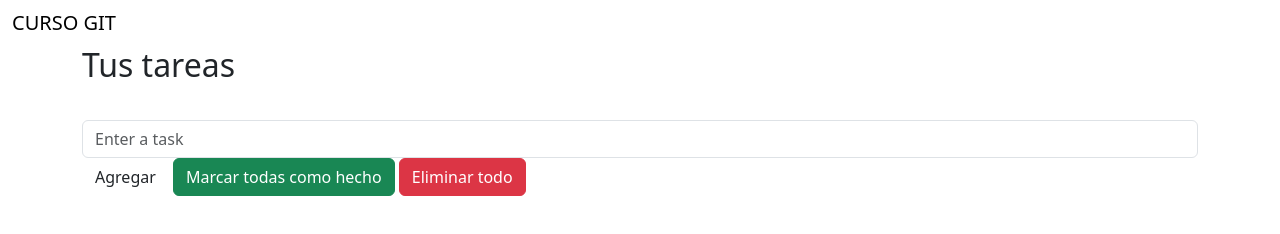
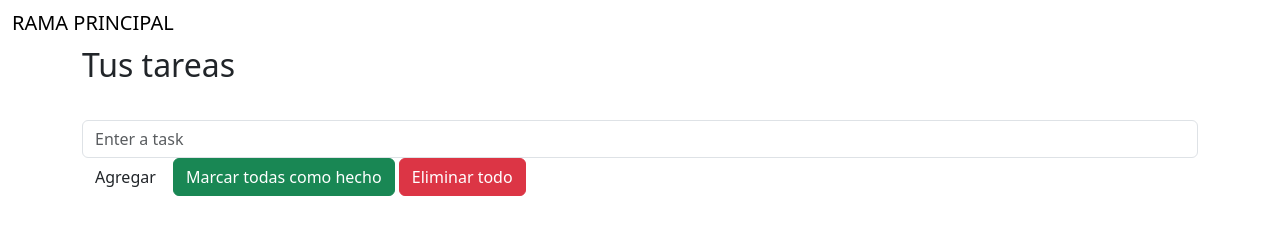
Before and after one commit to Bryan2801/Git_GitHub, a website: page index.html in a window 1280 px wide. Drawn offline with nearby package versions, Linux system fonts and the light colour scheme.

Commit message:
Se modifico el nombre del nav

```diff
--- a/index.html
+++ b/index.html
@@ -12,7 +12,7 @@
     <nav class="navbar navbar-default">
         <div class="container-fluid">
             <div class="navbar-header">
-                <span class="navbar-brand">CURSO GIT</span>
+                <span class="navbar-brand">RAMA PRINCIPAL</span>
             </div>
         </div>
     </nav>
@@ -38,7 +38,7 @@
     </div>
 
 
-    <script id="template-task-item" type="x-tmpl-mustache">
+    <!--<script id="template-task-item" type="x-tmpl-mustache">
     <li data-id="{{id}}" class="list-group-item clearfix">{{description}}
             <span class="pull-right button-group">
                 <button type="button" class="btn btn-success markTaskAsDone" aria-label="Left Align">
@@ -50,7 +50,7 @@
             </span>
 
     </li>
-    </script>
+    </script>-->
 
 </body>
 
```
